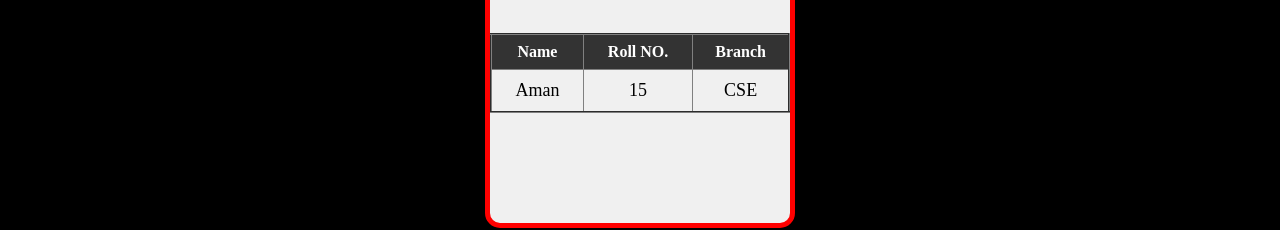
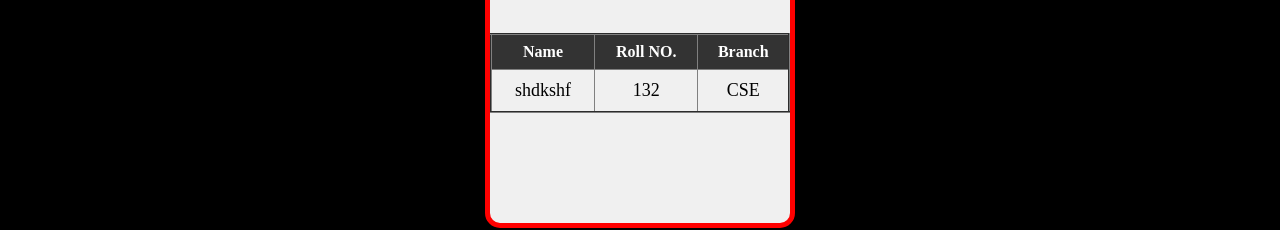
Before and after one commit to d-jain17/fsd, a React (Vite) app in the folder React-Work/: page / in a window 1280 px wide. Shown: the part 156-386 px from the top of the page. Built offline with nearby package versions, Linux system fonts and the light colour scheme.

Commit message:
Update App.jsx

```diff
--- a/React-Work/src/App.jsx
+++ b/React-Work/src/App.jsx
@@ -2,7 +2,7 @@ import "./App.css";
 import Student from "./components/Student/Student";
 
 function App() {
-  const data = { name: "Aman", rollno: "15", branch: "CSE" };
+  const data = { name: "shdkshf", rollno: "132", branch: "CSE" };
   return (
     <>
       <div className="college-header">
```
